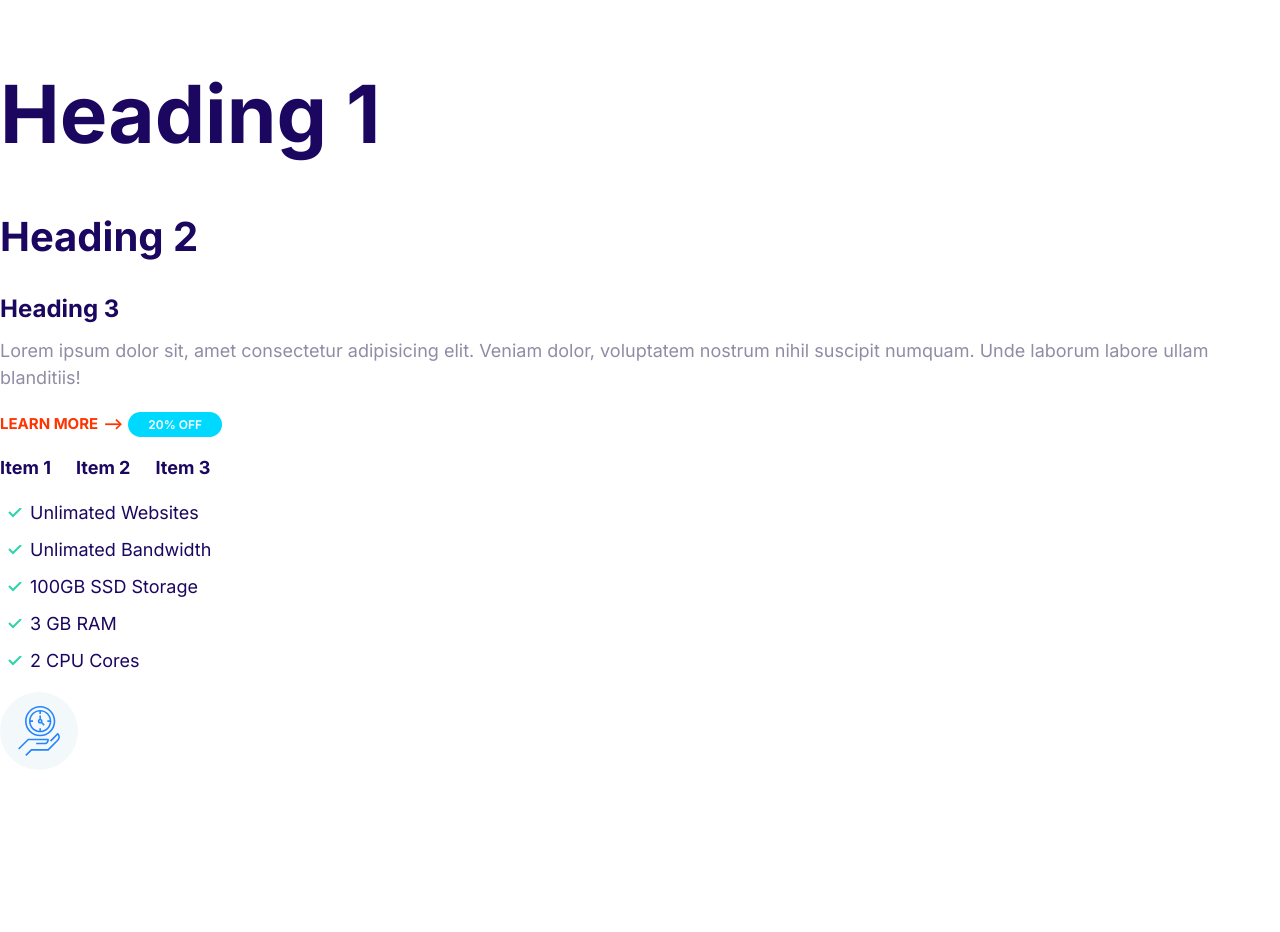
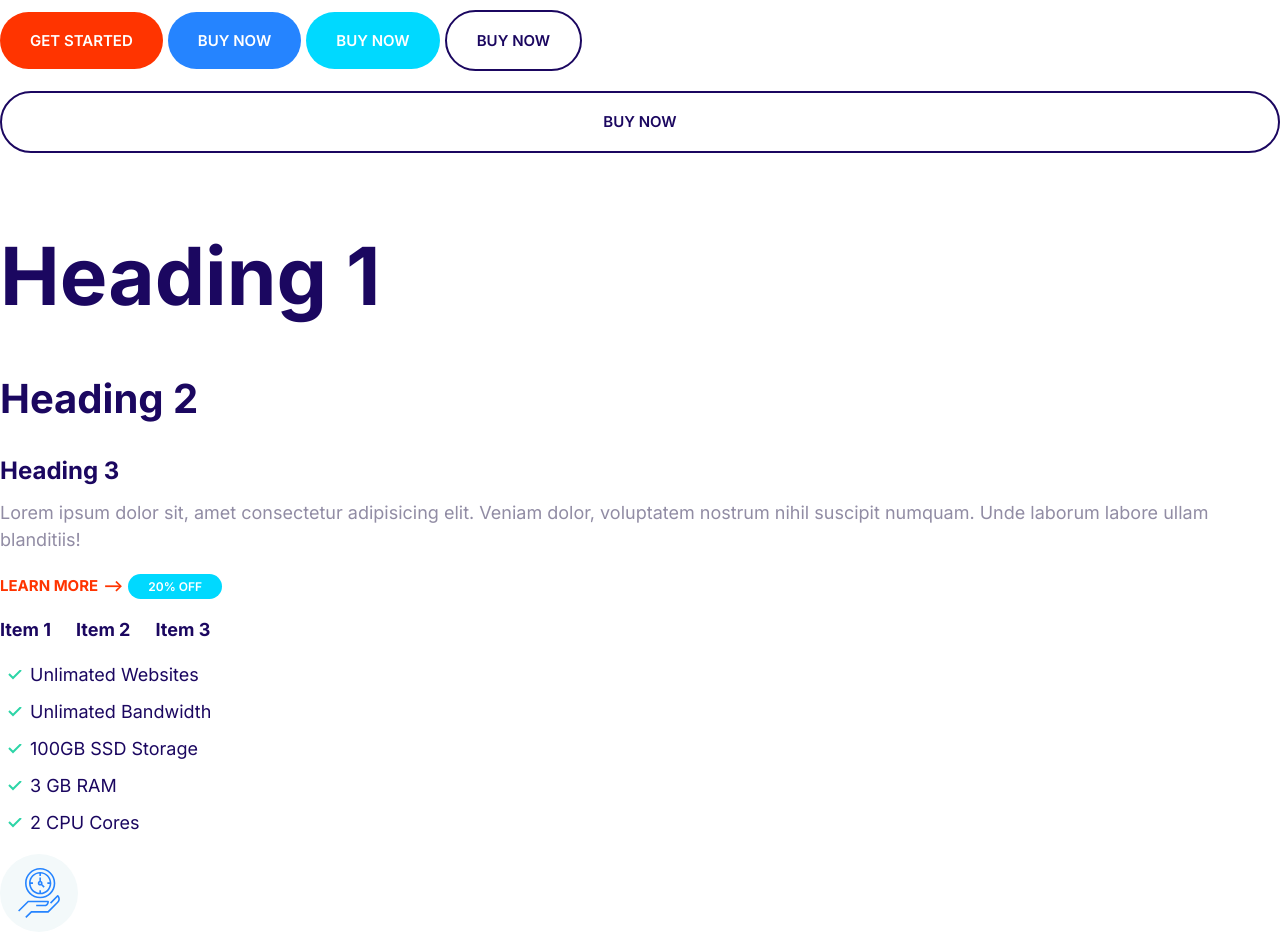
Before and after one commit to zhengshuang2011/HTML-CSS-Project, a plain HTML site: page index.html in a window 1280 px wide. Before the commit the page ends 800 px from the top, so only its background shows below. Drawn offline with Linux system fonts and the light colour scheme.

Commit message:
Define the buttons component.

```diff
--- a/css/styles.css
+++ b/css/styles.css
@@ -5,7 +5,11 @@
   --color-heading: #1b0760;
   --color-body: #918ca4;
 }
-
+*,
+*::before,
+*::after {
+  box-sizing: border-box;
+}
 /* Typography */
 
 html {
@@ -153,3 +157,59 @@
   justify-content: center;
   align-items: center;
 }
+
+/* buttons */
+.btn {
+  font-size: 1.8rem;
+  font-weight: 600;
+  text-transform: uppercase;
+  padding: 2rem 3rem;
+  border-radius: 40px;
+  border: 0;
+  margin: 1rem 0;
+  cursor: pointer;
+  white-space: nowrap;
+  text-align: center;
+}
+
+.btn--primary {
+  background-color: var(--color-primary);
+  color: white;
+}
+.btn--primary:hover {
+  background-color: #3a8ffd;
+}
+
+.btn--secondary {
+  background-color: var(--color-secondary);
+  color: white;
+}
+.btn--secondary:hover {
+  background-color: #00c8eb;
+}
+.btn--accent {
+  color: white;
+  background-color: var(--color-accent);
+}
+.btn--accent:hover {
+  background-color: #ec3000;
+}
+.btn--outline {
+  background: white;
+  color: var(--color-heading);
+  border: 2px solid var(--color-heading);
+}
+.btn--outline:hover {
+  background-color: var(--color-heading);
+  color: white;
+}
+.btn--block {
+  width: 100%;
+  display: inline-block;
+}
+
+@media screen and (min-width: 1024px) {
+  .btn {
+    font-size: 1.5rem;
+  }
+}
--- a/index.html
+++ b/index.html
@@ -15,6 +15,11 @@
     <link rel="stylesheet" href="css/styles.css" />
   </head>
   <body>
+    <button class="btn btn--accent">GET STARTED</button>
+    <button class="btn btn--primary">BUY NOW</button>
+    <button class="btn btn--secondary">BUY NOW</button>
+    <button class="btn btn--outline">BUY NOW</button>
+    <button class="btn btn--outline btn--block">BUY NOW</button>
     <!-- h${Heading $}*3 -->
     <h1>Heading 1</h1>
     <h2>Heading 2</h2>
```
Also changed, not shown: components/buttons.html (added, +5 -0 lines).
